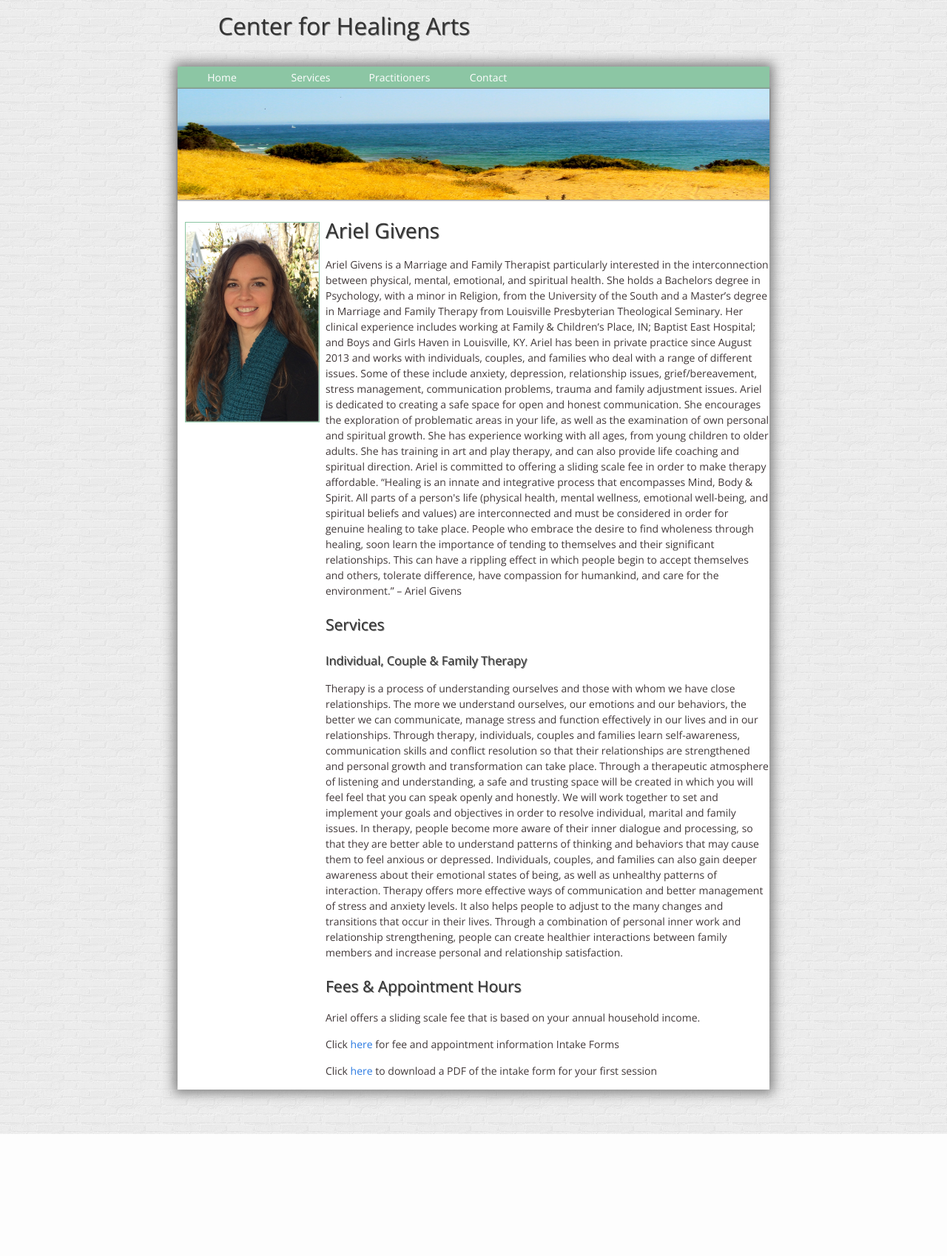
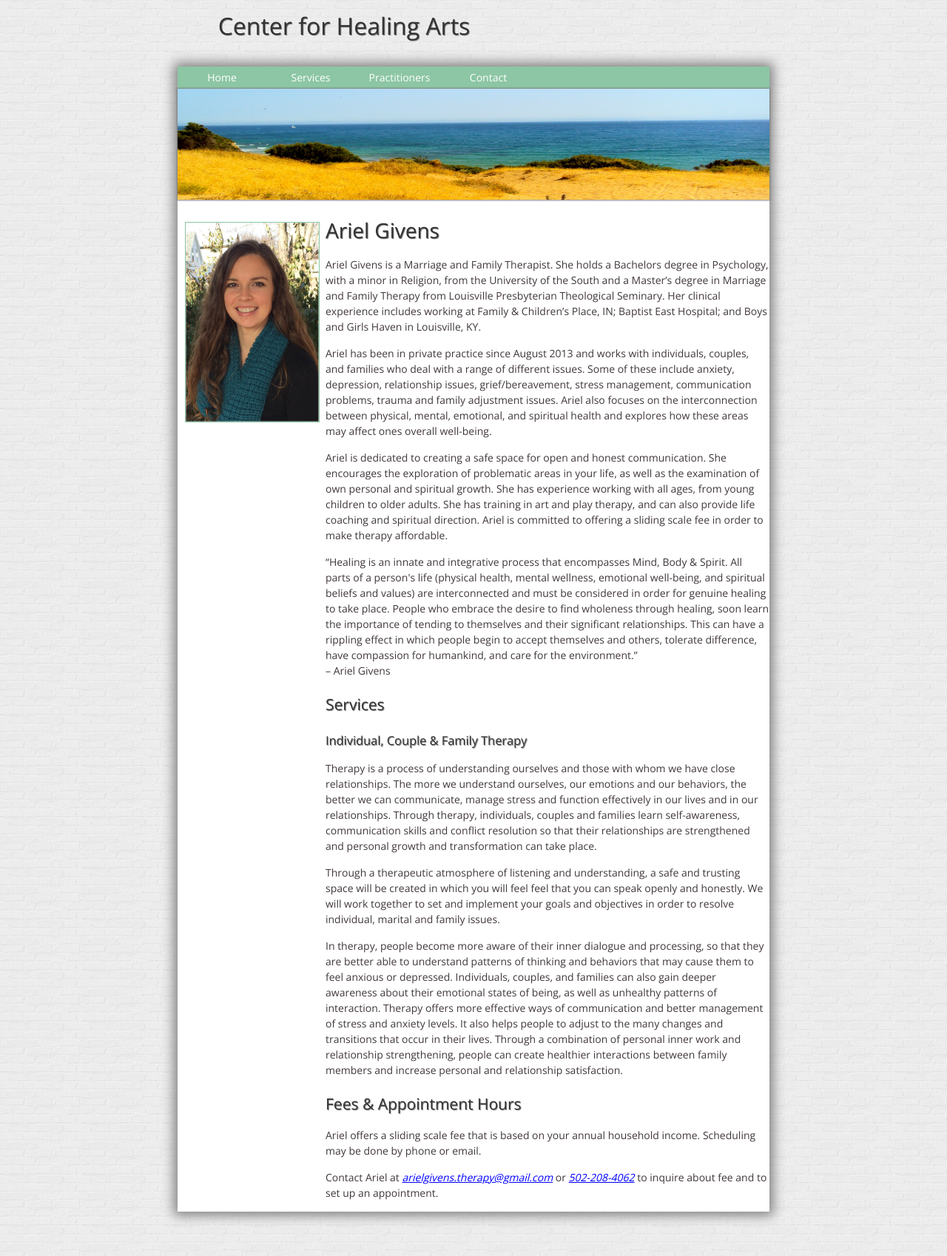
Before and after one commit to aegiven84/aegiven84.github.io, a Jekyll site: the page built from ariel.html, in a window 1280 px wide. Shown: the whole page at 74% size. Built offline with Jekyll 4.4.1, drawn with Linux system fonts in a browser that asks for light colours; before the commit the page ends 1533 px from its top, so only the background shows below that.

Commit message:
Update Ariel.html

```diff
--- a/_sass/_homePage.scss
+++ b/_sass/_homePage.scss
@@ -223,3 +223,9 @@ footer {
   height: 300px;
   widows: 300px;
 }
+
+#emphasis {
+  font-style: italic;
+  text-decoration: underline;
+  color: blue;
+}
--- a/ariel.html
+++ b/ariel.html
@@ -48,19 +48,18 @@ permalink:
     </div>
     <div id="content">
       <h1>Ariel Givens</h1>
-      <p>Ariel Givens is a Marriage and Family Therapist particularly interested in the interconnection between physical, mental, emotional, and spiritual health. She holds a Bachelors degree in Psychology, with a minor in Religion, from the University of the South and a Master’s degree in Marriage and Family Therapy from Louisville Presbyterian Theological Seminary. Her clinical experience includes working at Family & Children’s Place, IN; Baptist East Hospital; and Boys and Girls Haven in Louisville, KY. Ariel has been in private practice since August 2013 and works with individuals, couples, and families who deal with a range of different issues. Some of these include anxiety, depression, relationship issues, grief/bereavement, stress management, communication problems, trauma and family adjustment issues. Ariel is dedicated to creating a safe space for open and honest communication. She encourages the exploration of problematic areas in your life, as well as the examination of own personal and spiritual growth. She has experience working with all ages, from young children to older adults. She has training in art and play therapy, and can also provide life coaching and spiritual direction. Ariel is committed to offering a sliding scale fee in order to make therapy affordable.
-     “Healing is an innate and integrative process that encompasses Mind, Body & Spirit. All parts of a person's life (physical health, mental wellness, emotional well-being, and spiritual beliefs and values) are interconnected and must be considered in order for genuine healing to take place. People who embrace the desire to find wholeness through healing, soon learn the importance of tending to themselves and their significant relationships. This can have a rippling effect in which people begin to accept themselves and others, tolerate difference, have compassion for humankind, and care for the environment.”
-    – Ariel Givens</p>
+      <p>Ariel Givens is a Marriage and Family Therapist. She holds a Bachelors degree in Psychology, with a minor in Religion, from the University of the South and a Master’s degree in Marriage and Family Therapy from Louisville Presbyterian Theological Seminary. Her clinical experience includes working at Family & Children’s Place, IN; Baptist East Hospital; and Boys and Girls Haven in Louisville, KY.</p>
+      <p>Ariel has been in private practice since August 2013 and works with individuals, couples, and families who deal with a range of different issues. Some of these include anxiety, depression, relationship issues, grief/bereavement, stress management, communication problems, trauma and family adjustment issues. Ariel also focuses on the interconnection between physical, mental, emotional, and spiritual health and explores how these areas may affect ones overall well-being.</p>
+      <p>Ariel is dedicated to creating a safe space for open and honest communication. She encourages the exploration of problematic areas in your life, as well as the examination of own personal and spiritual growth. She has experience working with all ages, from young children to older adults. She has training in art and play therapy, and can also provide life coaching and spiritual direction. Ariel is committed to offering a sliding scale fee in order to make therapy affordable.</p>
+     <p>“Healing is an innate and integrative process that encompasses Mind, Body & Spirit. All parts of a person's life (physical health, mental wellness, emotional well-being, and spiritual beliefs and values) are interconnected and must be considered in order for genuine healing to take place. People who embrace the desire to find wholeness through healing, soon learn the importance of tending to themselves and their significant relationships. This can have a rippling effect in which people begin to accept themselves and others, tolerate difference, have compassion for humankind, and care for the environment.”<br>– Ariel Givens</p>
     <h2>Services</h2>
     <h3>Individual, Couple & Family Therapy</h3>
-    <p>Therapy is a process of understanding ourselves and those with whom we have close relationships. The more we understand ourselves, our emotions and our behaviors, the better we can communicate, manage stress and function effectively in our lives and in our relationships. Through therapy, individuals, couples and families learn self-awareness, communication skills and conflict resolution so that their relationships are strengthened and personal growth and transformation can take place.
-Through a therapeutic atmosphere of listening and understanding, a safe and trusting space will be created in which you will feel feel that you can speak openly and honestly. We will work together to set and implement your goals and objectives in order to resolve individual, marital and family issues.
-In therapy, people become more aware of their inner dialogue and processing, so that they are better able to understand patterns of thinking and behaviors that may cause them to feel anxious or depressed. Individuals, couples, and families can also gain deeper awareness about their emotional states of being, as well as unhealthy patterns of interaction. Therapy offers more effective ways of communication and better management of stress and anxiety levels. It also helps people to adjust to the many changes and transitions that occur in their lives. Through a combination of personal inner work and relationship strengthening, people can create healthier interactions between family members and increase personal and relationship satisfaction.</p>
+    <p>Therapy is a process of understanding ourselves and those with whom we have close relationships. The more we understand ourselves, our emotions and our behaviors, the better we can communicate, manage stress and function effectively in our lives and in our relationships. Through therapy, individuals, couples and families learn self-awareness, communication skills and conflict resolution so that their relationships are strengthened and personal growth and transformation can take place.</p>
+    <p>Through a therapeutic atmosphere of listening and understanding, a safe and trusting space will be created in which you will feel feel that you can speak openly and honestly. We will work together to set and implement your goals and objectives in order to resolve individual, marital and family issues.</p>
+    <p>In therapy, people become more aware of their inner dialogue and processing, so that they are better able to understand patterns of thinking and behaviors that may cause them to feel anxious or depressed. Individuals, couples, and families can also gain deeper awareness about their emotional states of being, as well as unhealthy patterns of interaction. Therapy offers more effective ways of communication and better management of stress and anxiety levels. It also helps people to adjust to the many changes and transitions that occur in their lives. Through a combination of personal inner work and relationship strengthening, people can create healthier interactions between family members and increase personal and relationship satisfaction.</p>
     <h2>Fees & Appointment Hours</h2>
-    <p>Ariel offers a sliding scale fee that is based on your annual household income.</p>
-    <p>Click <a href="#">here</a> for fee and appointment information
-Intake Forms</p>
-    <p>Click <a href="#">here</a> to download a PDF of the intake form for your first session</p>
+    <p>Ariel offers a sliding scale fee that is based on your annual household income.  Scheduling may be done by phone or email.</p>
+    <p>Contact Ariel at <span id="emphasis">arielgivens.therapy@gmail.com</span> or <span id="emphasis">502-208-4062</span> to inquire about fee and to set up an appointment.</p>
     </div>
 </body>
 </html>
```
